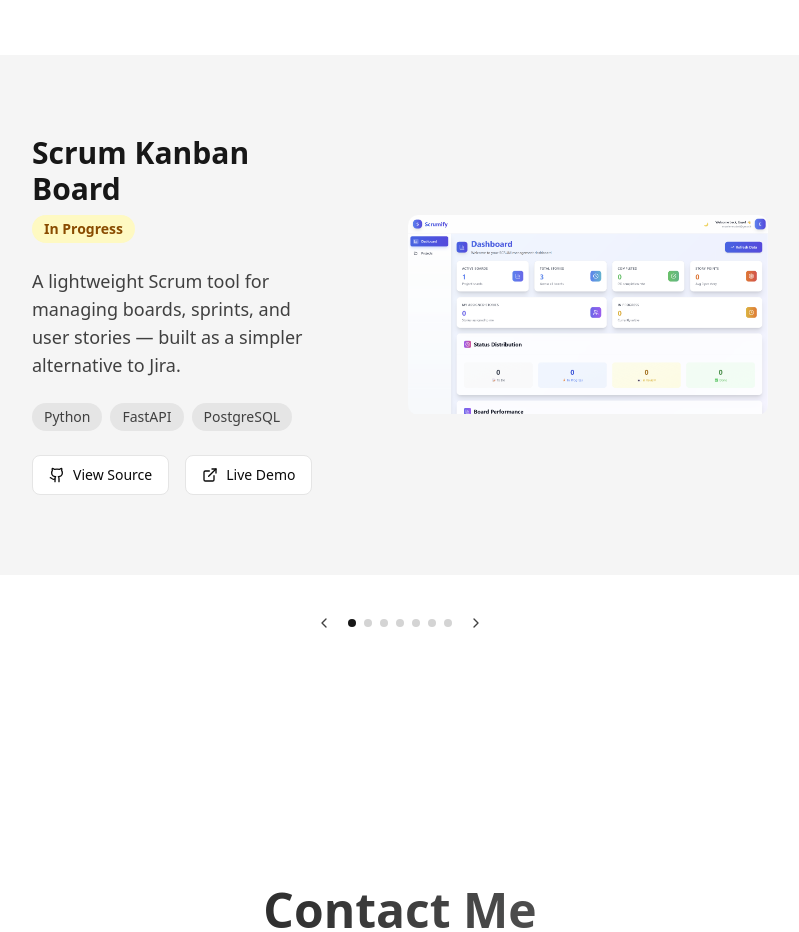
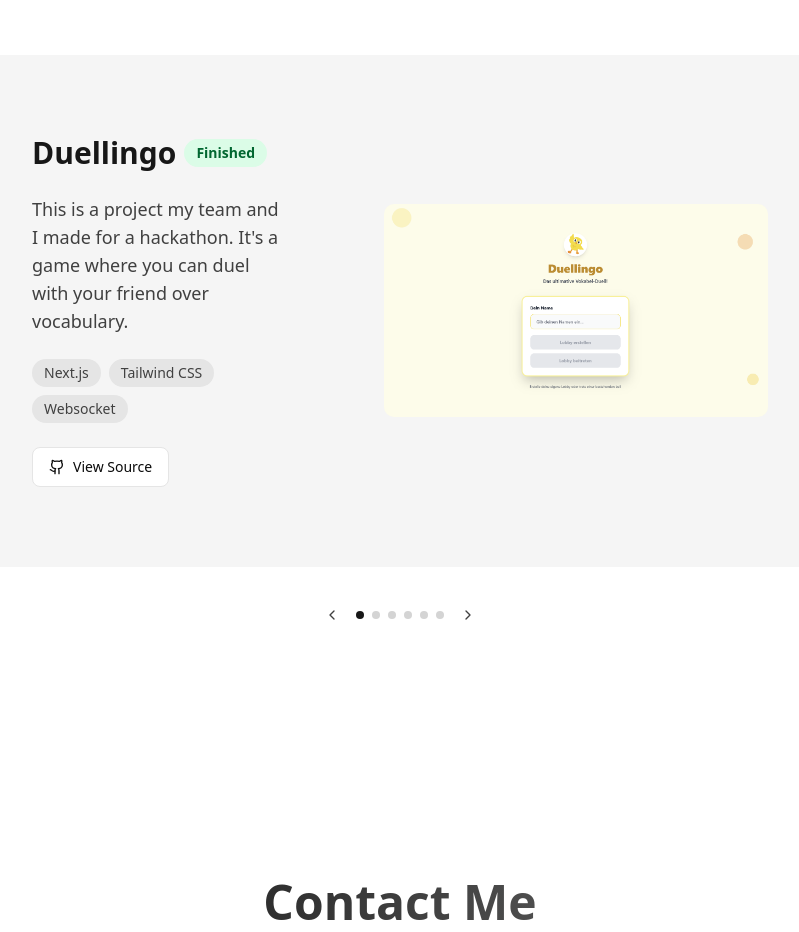
Before and after one commit to im23b-terenzianie/portfolio, a Next.js app: page / in a window 1280 px wide. Shown: the part 1980-2912 px from the top of the page, without its empty margins (240-1039 px from the left). Built offline with nearby package versions, Linux system fonts and the light colour scheme.

Commit message:
removed project

```diff
--- a/components/projects.tsx
+++ b/components/projects.tsx
@@ -16,15 +16,6 @@ interface Project {
 }
 
 const projects: Project[] = [
-  {
-    title: "Scrum Kanban Board",
-    description: "A lightweight Scrum tool for managing boards, sprints, and user stories — built as a simpler alternative to Jira.",
-    technologies: ["Python", "FastAPI", "PostgreSQL"],
-    githubUrl: "https://github.com/im23b-terenzianie/scrum_planer",
-    liveUrl: "https://scrumify.site",
-    status: "in-progress",
-    image: "/images/Scrumify.png"
-  },
   {
     title: "Duellingo",
     description: "This is a project my team and I made for a hackathon. It's a game where you can duel with your friend over vocabulary.",
```
